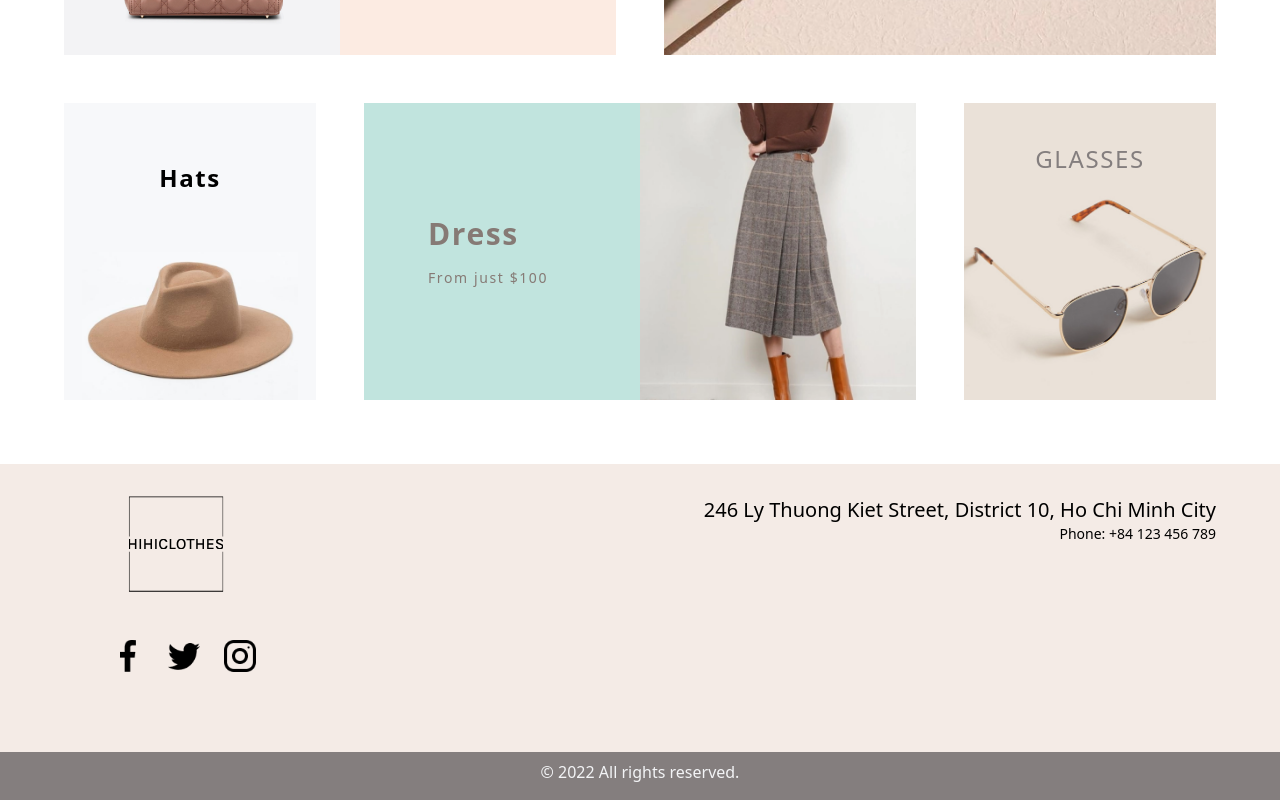
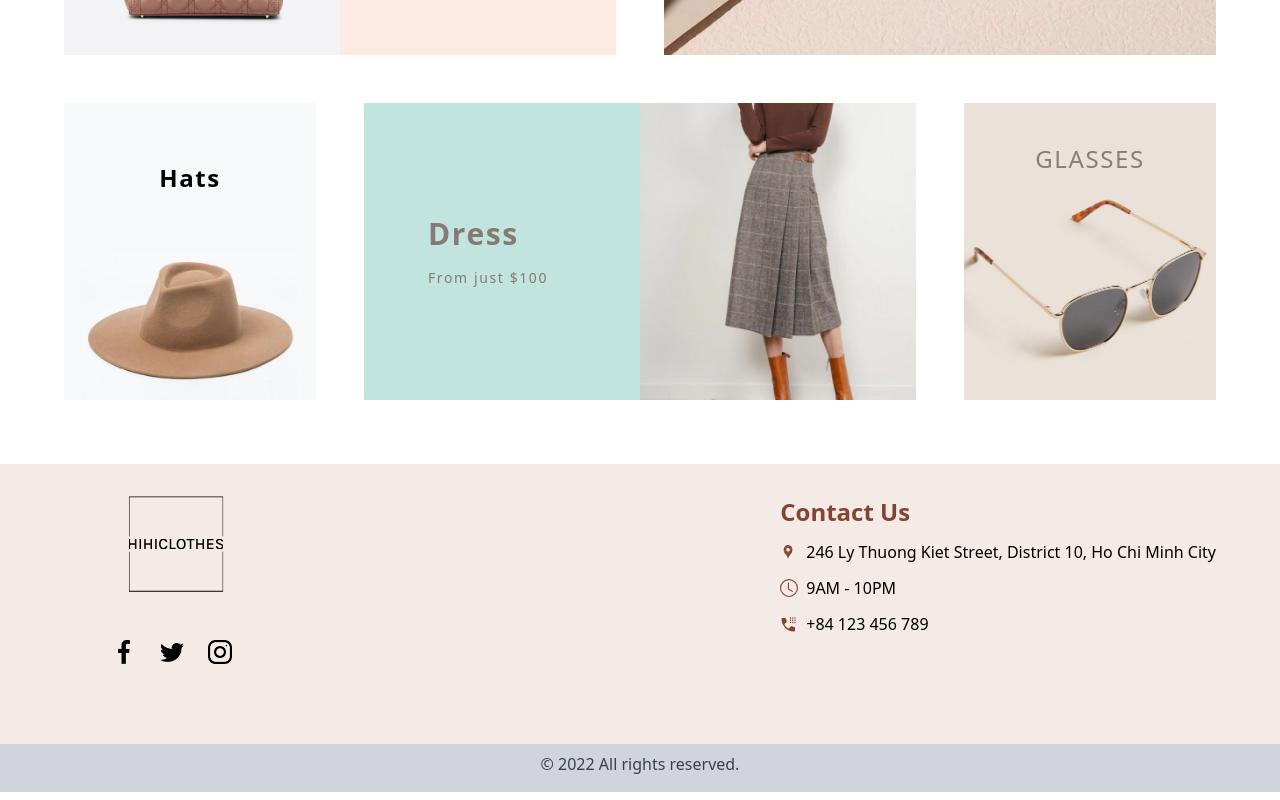
Before and after one commit to tvinh321/hihiclothes, a React (Create React App) app: page / in a window 1280 px wide. Shown: the part 1646-2446 px from the top of the page. Built offline with nearby package versions, Linux system fonts and the light colour scheme.

Commit message:
chores: style components

```diff
--- a/package.json
+++ b/package.json
@@ -5,6 +5,7 @@
   "dependencies": {
     "@heroicons/react": "^2.0.13",
     "@paypal/react-paypal-js": "^7.8.1",
+    "@tailwindcss/line-clamp": "^0.4.2",
     "@testing-library/jest-dom": "^4.2.4",
     "@testing-library/react": "^9.5.0",
     "@testing-library/user-event": "^7.2.1",
--- a/src/components/footer/Footer.jsx
+++ b/src/components/footer/Footer.jsx
@@ -1,29 +1,169 @@
 import React from "react";
 
-import FacebookIcon from '../../assets/facebook-icon.png';
-import InstagramIcon from '../../assets/instagram-icon.png';
-import TwitterIcon from '../../assets/twitter-icon.png';
+import FacebookIcon from "../../assets/facebook-icon.png";
+import InstagramIcon from "../../assets/instagram-icon.png";
+import TwitterIcon from "../../assets/twitter-icon.png";
 
 const Footer = ({ HiHiClothesLogo }) => {
   return (
     <div>
       <div className="relative bg-hihiclothes-2 px-4 py-8">
-                <HiHiClothesLogo className='w-64 h-24 pl-16 fill-black' />
-                <div className='ml-24 my-12 grid grid-cols-3 w-fit gap-2'>
-                    <img src={FacebookIcon} alt="Facebook Icon" className="w-8 h-8 mr-4 cursor-pointer object-contain" />
-                    <img src={TwitterIcon} alt="Twitter Icon" className="w-8 h-8 cursor-pointer object-contain" />
-                    <img src={InstagramIcon} alt="Instagram Icon" className="w-8 h-8 mr-4 cursor-pointer object-contain" />
+        <HiHiClothesLogo className="w-64 h-24 pl-16 fill-black" />
+        <div className="ml-24 my-12 grid grid-cols-3 w-fit gap-2">
+          <img
+            src={FacebookIcon}
+            alt="Facebook Icon"
+            className="w-6 h-6 mr-4 cursor-pointer object-contain"
+          />
+          <img
+            src={TwitterIcon}
+            alt="Twitter Icon"
+            className="w-6 h-6 cursor-pointer object-contain"
+          />
+          <img
+            src={InstagramIcon}
+            alt="Instagram Icon"
+            className="w-6 h-6 mr-4 cursor-pointer object-contain"
+          />
         </div>
-                <div className="absolute top-8 right-16 text-right">
-                    <h1 className="text-xl">246 Ly Thuong Kiet Street, District 10, Ho Chi Minh City</h1>
-                    <h2 className="text-sm">Phone: +84 123 456 789</h2>
+        <div className="absolute top-8 right-16 ">
+          <p className="text-hihiclothes-1 font-bold text-2xl mb-3">
+            Contact Us
+          </p>
+          <div className="flex items-center gap-x-2 mb-3">
+            <svg
+              style={{ color: "#874331" }}
+              xmlns="http://www.w3.org/2000/svg"
+              width="18"
+              zoomAndPan="magnify"
+              viewBox="0 0 30 30.000001"
+              height="18"
+              preserveAspectRatio="xMidYMid meet"
+              version="1.0"
+            >
+              <defs>
+                <clipPath id="id1">
+                  <path
+                    d="M 10 7 L 21.046875 7 L 21.046875 25.875 L 10 25.875 Z M 10 7 "
+                    clip-rule="nonzero"
+                    fill="#874331"
+                  ></path>
+                </clipPath>
+                <clipPath id="id2">
+                  <path
+                    d="M 7 3.375 L 16 3.375 L 16 10 L 7 10 Z M 7 3.375 "
+                    clipRule="nonzero"
+                    fill="#874331"
+                  ></path>
+                </clipPath>
+                <clipPath id="id3">
+                  <path
+                    d="M 5.804688 6 L 12 6 L 12 15 L 5.804688 15 Z M 5.804688 6 "
+                    clip-rule="nonzero"
+                    fill="#874331"
+                  ></path>
+                </clipPath>
+                <clipPath id="id4">
+                  <path
+                    d="M 11 3.375 L 21 3.375 L 21 14 L 11 14 Z M 11 3.375 "
+                    clip-rule="nonzero"
+                    fill="#874331"
+                  ></path>
+                </clipPath>
+              </defs>
+              <g clip-path="url(#id1)">
+                <path
+                  fill="#874331"
+                  d="M 19.820312 15.644531 L 19.828125 15.644531 C 19.828125 15.644531 17.777344 18.679688 16.050781 20.933594 C 14.5625 22.882812 14.125 24.550781 14 25.359375 C 13.953125 25.652344 13.714844 25.875 13.425781 25.875 C 13.136719 25.875 12.898438 25.652344 12.847656 25.359375 C 12.722656 24.550781 12.289062 22.882812 10.796875 20.933594 C 10.570312 20.632812 10.335938 20.320312 10.101562 20 L 15.730469 13.25 L 20.261719 7.828125 C 20.761719 8.886719 21.039062 10.074219 21.039062 11.332031 C 21.039062 12.921875 20.589844 14.398438 19.820312 15.644531 Z M 19.820312 15.644531 "
+                  fill-opacity="1"
+                  fill-rule="nonzero"
+                ></path>
+              </g>
+              <path
+                fill="#874331"
+                d="M 15.730469 13.25 L 10.101562 20 C 8.566406 17.925781 7.023438 15.644531 7.023438 15.644531 L 7.027344 15.644531 C 6.863281 15.378906 6.71875 15.113281 6.59375 14.832031 L 11.117188 9.410156 C 10.6875 9.929688 10.433594 10.601562 10.433594 11.332031 C 10.433594 13 11.769531 14.347656 13.425781 14.347656 C 14.355469 14.347656 15.1875 13.921875 15.730469 13.25 Z M 15.730469 13.25 "
+                fill-opacity="1"
+                fill-rule="nonzero"
+              ></path>
+              <g clip-path="url(#id2)">
+                <path
+                  fill="#874331"
+                  d="M 15.816406 3.78125 L 11.15625 9.367188 L 7.589844 6.226562 C 8.980469 4.480469 11.082031 3.375 13.425781 3.375 C 14.261719 3.375 15.066406 3.515625 15.816406 3.78125 Z M 15.816406 3.78125 "
+                  fill-opacity="1"
+                  fill-rule="nonzero"
+                ></path>
+              </g>
+              <g clip-path="url(#id3)">
+                <path
+                  fill="#874331"
+                  d="M 11.15625 9.367188 L 11.117188 9.410156 L 6.59375 14.832031 C 6.09375 13.773438 5.808594 12.585938 5.808594 11.332031 C 5.808594 9.386719 6.480469 7.605469 7.589844 6.226562 Z M 11.15625 9.367188 "
+                  fill-opacity="1"
+                  fill-rule="nonzero"
+                ></path>
+              </g>
+              <g clip-path="url(#id4)">
+                <path
+                  fill="#874331"
+                  d="M 15.730469 13.25 C 16.160156 12.730469 16.417969 12.058594 16.417969 11.332031 C 16.417969 9.664062 15.078125 8.3125 13.425781 8.3125 C 12.496094 8.3125 11.664062 8.742188 11.117188 9.410156 L 15.816406 3.78125 C 17.769531 4.449219 19.371094 5.925781 20.261719 7.828125 Z M 15.730469 13.25 "
+                  fillOpacity="1"
+                  fillRule="nonzero"
+                ></path>
+              </g>
+            </svg>
+            <p className="text-md">
+              246 Ly Thuong Kiet Street, District 10, Ho Chi Minh City
+            </p>
+          </div>
+
+          <div className="flex items-center gap-x-2 mb-3">
+            <svg
+              style={{ color: "#874331" }}
+              xmlns="http://www.w3.org/2000/svg"
+              width="18"
+              height="18"
+              fill="currentColor"
+              class="bi bi-clock"
+              viewBox="0 0 16 16"
+            >
+              {" "}
+              <path d="M8 3.5a.5.5 0 0 0-1 0V9a.5.5 0 0 0 .252.434l3.5 2a.5.5 0 0 0 .496-.868L8 8.71V3.5z" />{" "}
+              <path d="M8 16A8 8 0 1 0 8 0a8 8 0 0 0 0 16zm7-8A7 7 0 1 1 1 8a7 7 0 0 1 14 0z" />{" "}
+            </svg>
+            <p className="text-md">9AM - 10PM</p>
+          </div>
+
+          <div className="flex items-center gap-x-2">
+            <svg
+              style={{ color: "#874331" }}
+              xmlns="http://www.w3.org/2000/svg"
+              viewBox="0 0 24 24"
+              fill="none"
+              width="18"
+              height="18"
+            >
+              <path
+                fill="currentColor"
+                d="M19 17v4c-2.758 0-5.07-.495-7-1.325-3.841-1.652-6.176-4.63-7.5-7.675C3.4 9.472 3 6.898 3 5h4l1 4-3.5 3c1.324 3.045 3.659 6.023 7.5 7.675L15 16l4 1z"
+              />
+              <path
+                stroke="currentColor"
+                stroke-linecap="round"
+                stroke-linejoin="round"
+                stroke-width="2"
+                d="M12 19.675c1.93.83 4.242 1.325 7 1.325v-4l-4-1-3 3.675zm0 0C8.159 18.023 5.824 15.045 4.5 12m0 0C3.4 9.472 3 6.898 3 5h4l1 4-3.5 3zM14 4h.01M17 4h.01M20 4h.01M14 7h.01M17 7h.01M20 7h.01M14 10h.01M17 10h.01M20 10h.01"
+              />
+            </svg>
+            <p className="text-md"> +84 123 456 789</p>
           </div>
         </div>
-            <div className="bg-[#847E7E] pt-2 pb-4">
-                <h1 className="text-center text-gray-100 font-light">© 2022  All rights reserved.</h1>
+      </div>
+      <div className="bg-gray-300 pt-2 pb-4">
+        <h1 className="text-center text-gray-700 font-light">
+          © 2022 All rights reserved.
+        </h1>
       </div>
     </div>
-    )
-}
+  );
+};
 
 export default Footer;
--- a/tailwind.config.js
+++ b/tailwind.config.js
@@ -1,18 +1,16 @@
 /** @type {import('tailwindcss').Config} */
 module.exports = {
-  content: [
-    "./src/**/*.{js,jsx,ts,tsx}",
-  ],
+  content: ["./src/**/*.{js,jsx,ts,tsx}"],
   theme: {
     extend: {
       colors: {
         hihiclothes: {
           1: "#874331",
           2: "#F4EBE6",
-          3: "#B8583F"
-        }
+          3: "#B8583F",
+        },
       },
     },
   },
-  plugins: [],
-}
+  plugins: [require("@tailwindcss/line-clamp")],
+};
```
Also changed, not shown: src/pages/ProductDetails/index.jsx (+20 -16 lines), src/pages/ProductList/index.jsx (+67 -48 lines), 1 other file (tests, documents, lock files or other folders). Lines whose indentation alone changed are shown as unchanged.
